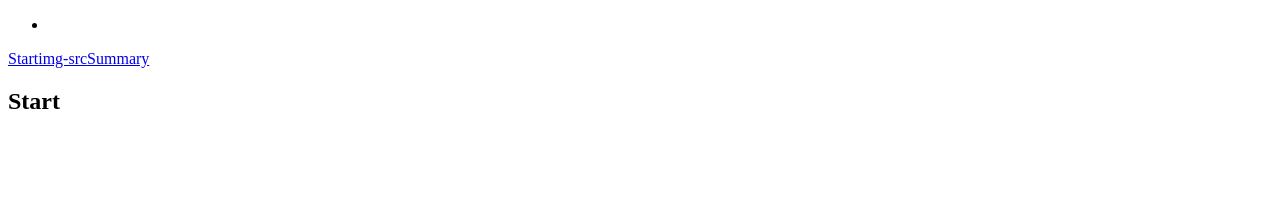
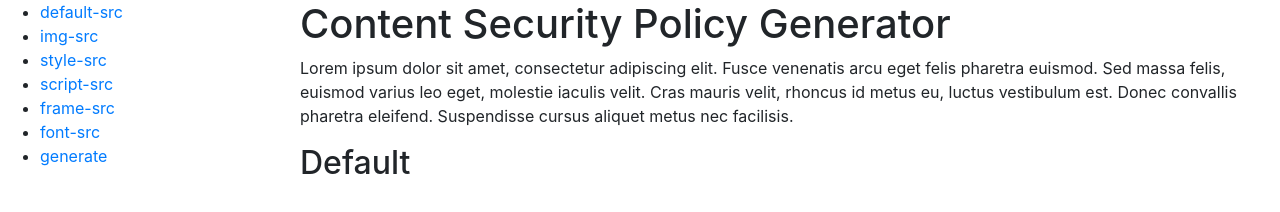
Before and after one commit to AnselmMarie/content-secruity-policy-generator, a React app: page / in a window 1280 px wide. Built offline with nearby package versions, Linux system fonts and the light colour scheme.

Commit message:
Styling and Restructuring layout

```diff
--- /dev/null
+++ b/src/assets/scss/general.scss
@@ -0,0 +1,15 @@
+main {
+
+  display: flex;
+
+  .side-area {
+    min-width: 300px;
+    height: 100vh;
+  }
+
+  .main-area {
+    min-width: 900px;
+    height: 100vh;
+  }
+
+}
--- a/src/assets/scss/main.scss
+++ b/src/assets/scss/main.scss
@@ -0,0 +1,3 @@
+@import './variables.scss';
+@import '~bootstrap/scss/bootstrap';
+@import './general.scss';
--- /dev/null
+++ b/src/components/main.header.component/index.js
@@ -0,0 +1,3 @@
+import MainHeaderComponent from './main.header.redux';
+
+export default MainHeaderComponent;
--- /dev/null
+++ b/src/components/main.header.component/main.header.redux.js
@@ -0,0 +1,3 @@
+import MainHeaderView from './main.header.view';
+
+export default MainHeaderView;
--- /dev/null
+++ b/src/components/main.header.component/main.header.view.js
@@ -0,0 +1,11 @@
+import React from 'react';
+
+export default () => {
+  return (
+    <>
+      <h1>Content Security Policy Generator</h1>
+      <p>Lorem ipsum dolor sit amet, consectetur adipiscing elit. Fusce venenatis arcu eget felis pharetra euismod. Sed massa felis, euismod varius leo eget, molestie iaculis velit. Cras mauris velit, rhoncus id metus eu, luctus vestibulum est. Donec convallis pharetra eleifend. Suspendisse cursus aliquet metus nec facilisis.</p>
+
+    </>
+  );
+};
--- /dev/null
+++ b/src/components/navigation.component/navigation.links.json
@@ -0,0 +1,30 @@
+[
+  {
+    "name": "default-src",
+    "path": "/"
+  },
+  {
+    "name": "img-src",
+    "path": "/img-src"
+  },
+  {
+    "name": "style-src",
+    "path": "/style-src"
+  },
+  {
+    "name": "script-src",
+    "path": "/script-src"
+  },
+  {
+    "name": "frame-src",
+    "path": "/frame-src"
+  },
+  {
+    "name": "font-src",
+    "path": "/font-src"
+  },
+  {
+    "name": "generate",
+    "path": "/generate"
+  }
+]
--- a/src/components/navigation.component/navigation.view.js
+++ b/src/components/navigation.component/navigation.view.js
@@ -1,18 +1,18 @@
 /* Node Modules */
 import React from 'react';
-import { NavLink } from "react-router-dom";
+import { NavLink } from 'react-router-dom';
+/* Component Content */
+import NavLinks from './navigation.links.json';
 
 export default ($this) => {
   return(
-    <aside className="side-area">
-      <nav>
-        <ul>
-          <li></li>
-        </ul>
-      </nav>
-      <NavLink to="/">Start</NavLink>
-      <NavLink to="/img-src">img-src</NavLink>
-      <NavLink to="/summary">Summary</NavLink>
-    </aside>
+    <nav>
+      <ul>
+        {NavLinks.map((el, i) => {
+          const key = `${el.name}-link`;
+          return <li key={key}><NavLink to={el.path}>{el.name}</NavLink></li>;
+        })}
+      </ul>
+    </nav>
   );
 }
--- a/src/components/route.component/route.view.js
+++ b/src/components/route.component/route.view.js
@@ -2,7 +2,6 @@
 import React from 'react';
 import { Route, Switch } from 'react-router-dom';
 /* Routes */
-import startRoute from '../../routes/start.route';
 import defaultRoute from '../../routes/default.route';
 import summaryRoute from '../../routes/summary.route';
 import errRoute from '../../routes/err.route';
@@ -10,8 +9,7 @@ import errRoute from '../../routes/err.route';
 export default ($this) => {
   return (
     <Switch>
-      <Route exact path="/" component={startRoute} />
-      <Route exact path="/default-src" component={defaultRoute} />
+      <Route exact path="/" component={defaultRoute} />
       {/* <Route exact path="/img-src" component={} />
       <Route exact path="/style-src" component={} />
       <Route exact path="/script-src" component={} />
--- a/src/routes/app.route/app.view.js
+++ b/src/routes/app.route/app.view.js
@@ -5,6 +5,7 @@ import { Provider } from 'react-redux';
 /* Components */
 import NavigationComponent from '../../components/navigation.component';
 import RouteComponent from '../../components/route.component';
+import MainHeaderComponent from '../../components/main.header.component';
 /* Data Store */
 import store from '../../data.store/reducers';
 
@@ -16,7 +17,12 @@ export default () => {
           <NavigationComponent />
         </aside>
         <div className="main-area">
-          <RouteComponent />
+          <header>
+            <MainHeaderComponent />
+          </header>
+          <section className="section-area">
+            <RouteComponent />
+          </section>
         </div>
       </Router>
     </Provider>
--- a/src/routes/start.route/index.js
+++ /dev/null
@@ -1,3 +0,0 @@
-import startRoute from './start.redux';
-
-export default startRoute;
--- a/src/routes/start.route/start.redux.js
+++ /dev/null
@@ -1,3 +0,0 @@
-import startView from './start.view';
-
-export default startView;
--- a/src/routes/start.route/start.view.js
+++ /dev/null
@@ -1,7 +0,0 @@
-import React from 'react';
-
-export default () => {
-  return(
-    <h2>Start</h2>
-  );
-};
```
Also changed, not shown: src/assets/scss/variables.scss (added), src/routes/app.route/index.html (line endings or trailing spaces).
